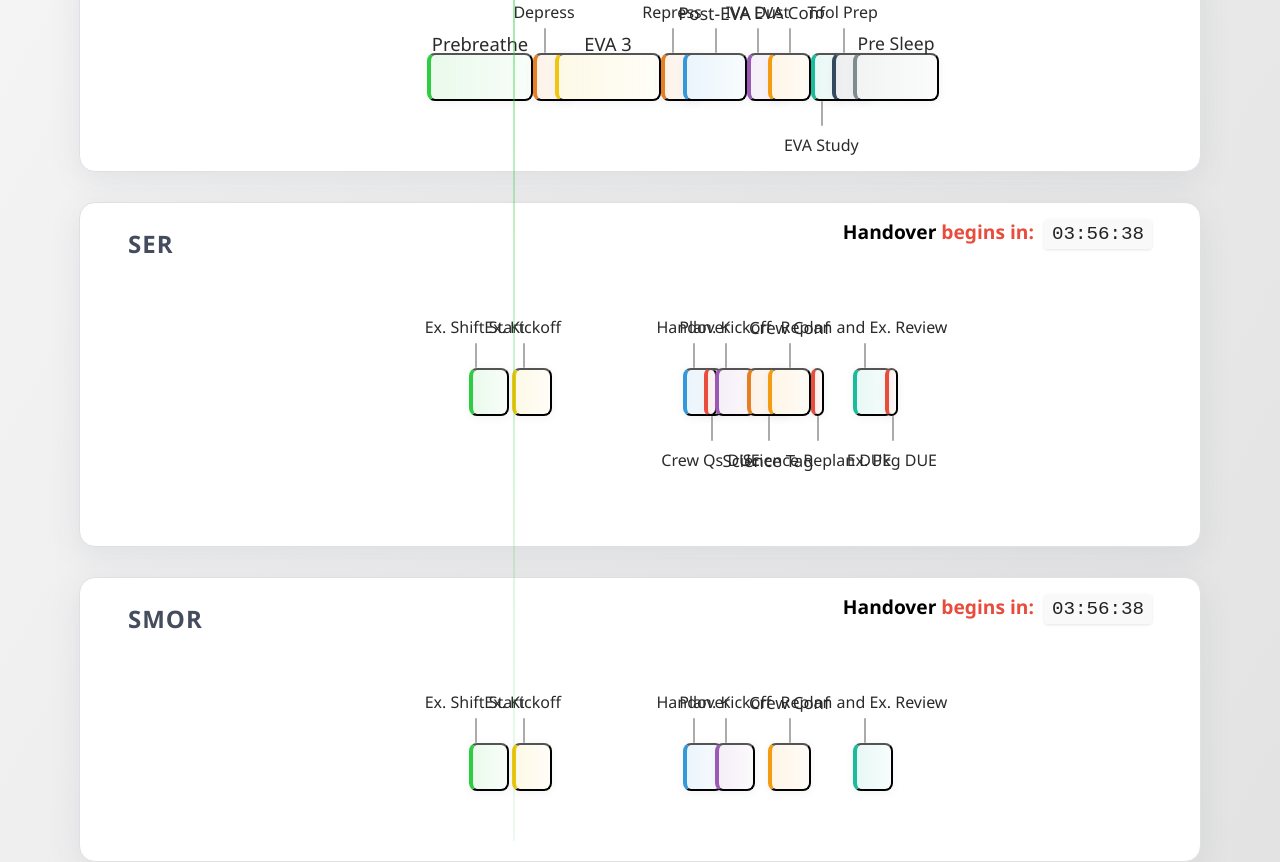
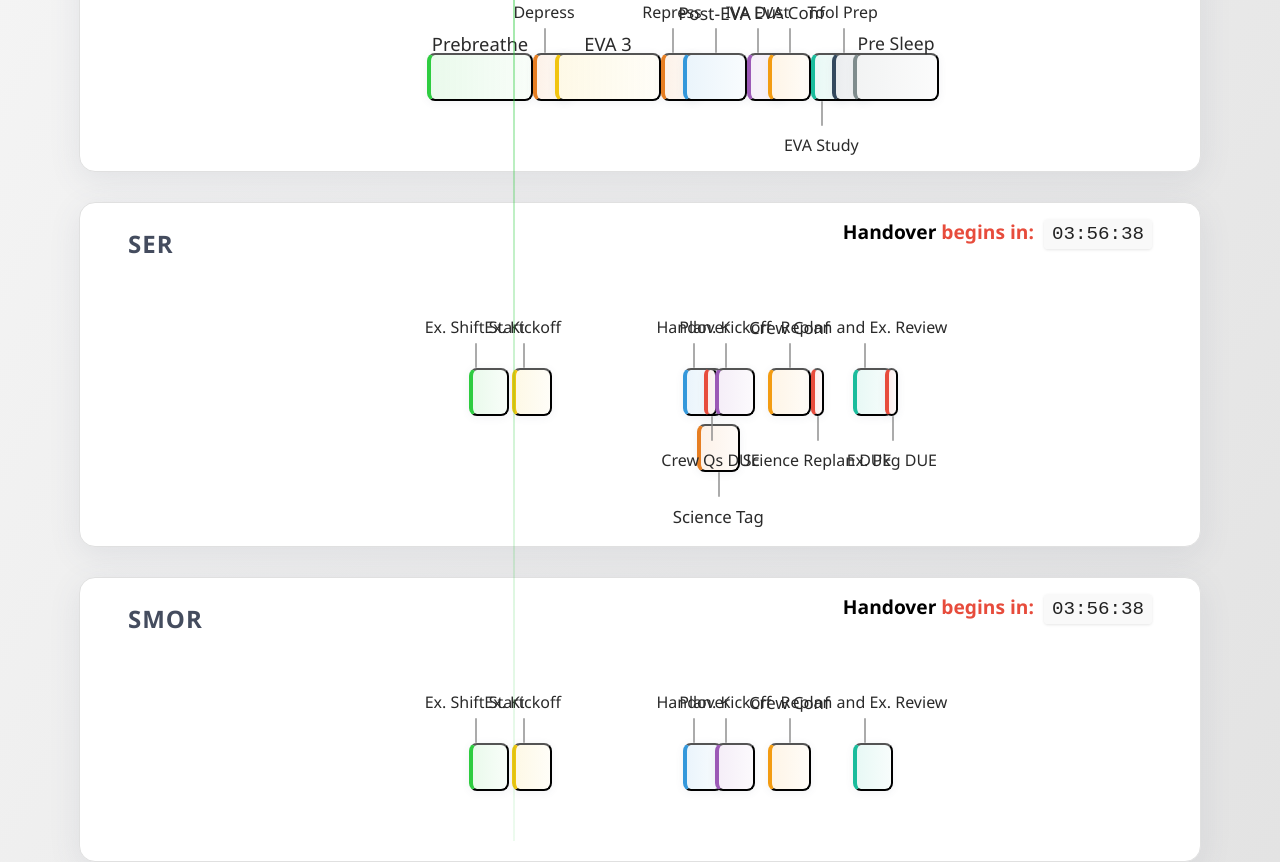
Before and after one commit to jralleta-3dp/A2_timeline, a plain HTML site: page index.html in a window 1280 px wide. Shown: the part 571-1433 px from the top of the page. Drawn offline with Linux system fonts and the light colour scheme.

Commit message:
updated science tag times

```diff
--- a/index.html
+++ b/index.html
@@ -2239,7 +2239,7 @@
         createEvent('Ex. Kickoff', 9, 0, 9, 30, 'section2', '#f1c40f', false); // Text above
         createEvent('Handover', 13, 0, 13, 30, 'section2', '#3498db', false); // Text above
         createEvent('Plan. Kickoff', 13, 45, 14, 15, 'section2', '#9b59b6', false); // Text above
-        createEvent('Science Tag', 14, 30, 15, 30, 'section2', '#e67e22', true, true); // Text below, stacked under Plan. Kickoff
+        createEvent('Science Tag', 13, 20, 14, 20, 'section2', '#e67e22', true, true); // Text below, stacked under Plan. Kickoff
         createEvent('Science Ex. Pkg DUE', 17, 0, 15, 5, 'section2', '#e74c3c', true); // Text below
         createEvent('Crew Qs DUE', 13, 30, 13, 35, 'section2', '#e74c3c', true); // Text below
         createEvent('Science Replan DUE', 16, 0, 16, 5, 'section2', '#e74c3c', true); //text below
```
